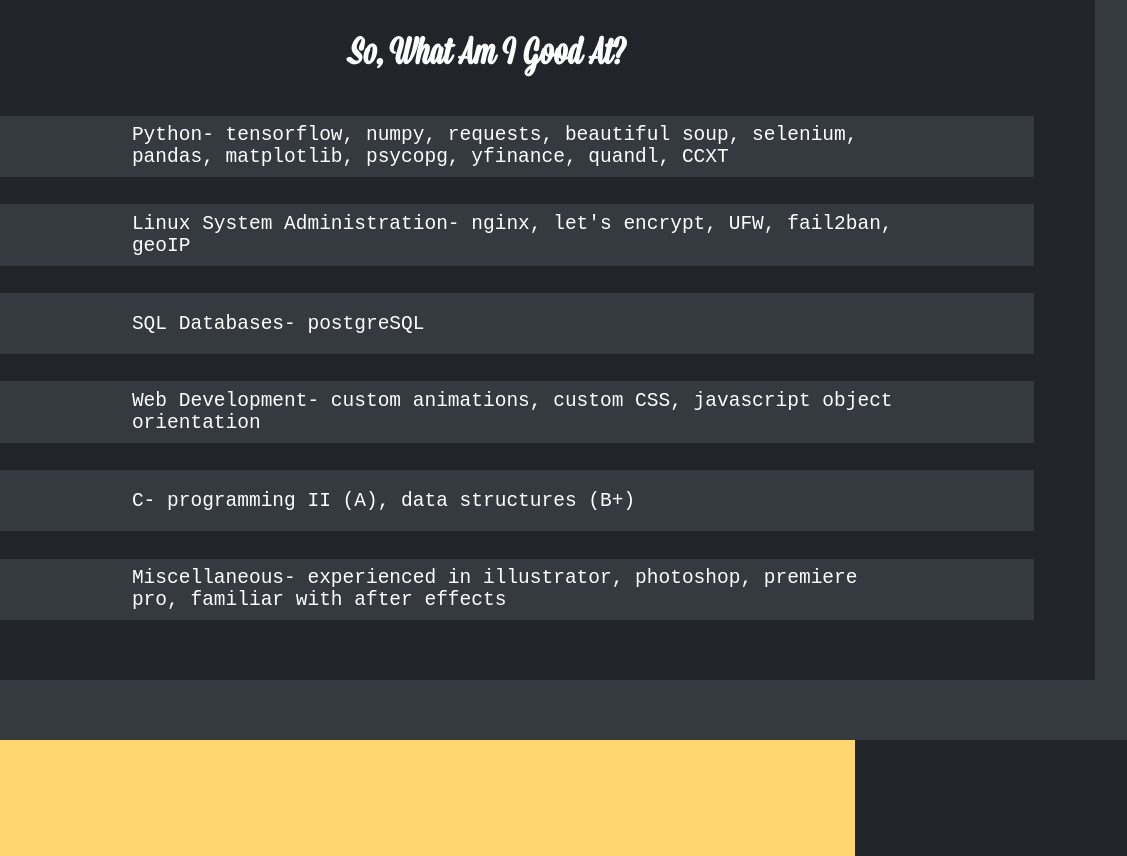
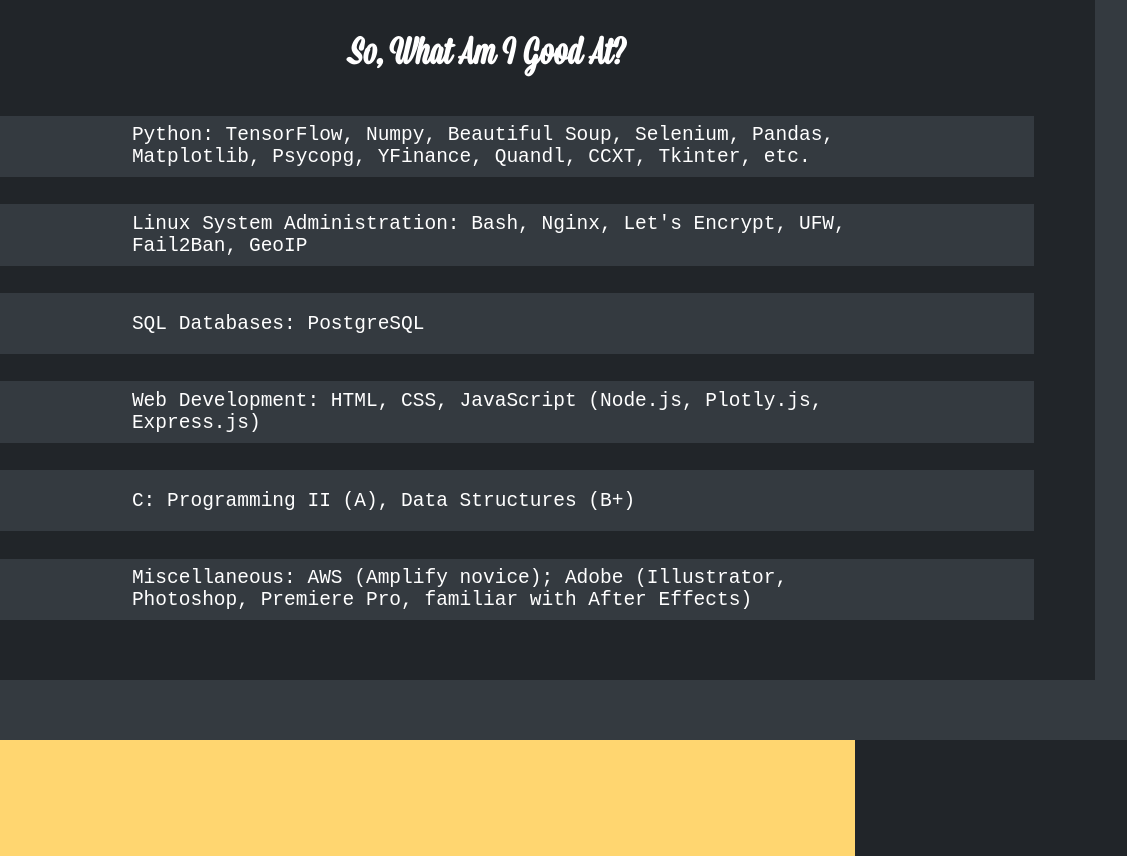
Before and after one commit to matthewthomasbeck/Personal_Website, a plain HTML site: page index.html in a window 1280 px wide. Shown: the part 860-1716 px from the top of the page, 153-1280 px from the left. Drawn offline with Linux system fonts and the light colour scheme.

Commit message:
Changed up some of the text

```diff
--- a/index.html
+++ b/index.html
@@ -182,8 +182,8 @@
             <div class="skills" style="margin-top: 0;">
                 <img class="skillsIcon" src="assets/icons/python.png" alt="">
                 <p class="skillsBody">
-                    Python- tensorflow, numpy, requests, beautiful soup, selenium, pandas, matplotlib, psycopg,
-                    yfinance, quandl, CCXT
+                    Python: TensorFlow, Numpy, Beautiful Soup, Selenium, Pandas, Matplotlib, Psycopg, YFinance, Quandl,
+                    CCXT, Tkinter, etc.
                 </p>
             </div>
 
@@ -191,7 +191,7 @@
             <div class="skills">
                 <img class="skillsIcon" src="assets/icons/linux.png" alt="">
                 <p class="skillsBody">
-                    Linux System Administration- nginx, let's encrypt, UFW, fail2ban, geoIP
+                    Linux System Administration: Bash, Nginx, Let's Encrypt, UFW, Fail2Ban, GeoIP
                 </p>
             </div>
 
@@ -199,7 +199,7 @@
             <div class="skills">
                 <img class="skillsIcon" src="assets/icons/postgre_sql.png" alt="">
                 <p class="skillsBody">
-                    SQL Databases- postgreSQL
+                    SQL Databases: PostgreSQL
                 </p>
             </div>
 
@@ -207,7 +207,7 @@
             <div class="skills">
                 <img class="skillsIcon" src="assets/icons/web.png" alt="">
                 <p class="skillsBody">
-                    Web Development- custom animations, custom CSS, javascript object orientation
+                    Web Development: HTML, CSS, JavaScript (Node.js, Plotly.js, Express.js)
                 </p>
             </div>
 
@@ -215,7 +215,7 @@
             <div class="skills">
                 <img class="skillsIcon" src="assets/icons/c.png" alt="">
                 <p class="skillsBody">
-                    C- programming II (A), data structures (B+)
+                    C: Programming II (A), Data Structures (B+)
                 </p>
             </div>
 
@@ -223,7 +223,8 @@
             <div class="skills">
                 <img class="skillsIcon" src="assets/icons/command_line.png" alt="">
                 <p class="skillsBody">
-                    Miscellaneous- experienced in illustrator, photoshop, premiere pro, familiar with after effects
+                    Miscellaneous: AWS (Amplify novice); Adobe (Illustrator, Photoshop, Premiere Pro, familiar with
+                    After Effects)
                 </p>
             </div>
         </div>
--- a/js/index.js
+++ b/js/index.js
@@ -369,8 +369,8 @@
 
         // set content from .txt
         projectsInfoBody.textContent = "This very page you're looking at! Fun fact, I made this website in less than " +
-            "a month as a full-time student and with barely any experience in either HTML, CSS, or Javascript; what " +
-            "really helped me move forward quickly was thoughtfully crafted searches, prior knowledge in Java, and " +
+            "a month as a full-time student and with limited experience in HTML, CSS, or JavaScript; what really " +
+            "helped me move forward quickly was thoughtfully crafted searches, prior knowledge in Java, and " +
             "black coffee";
     }
 
```
